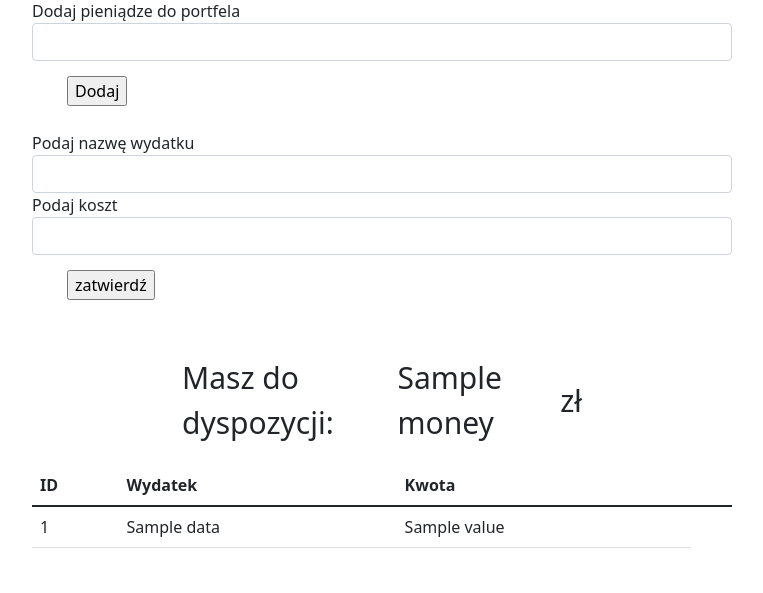
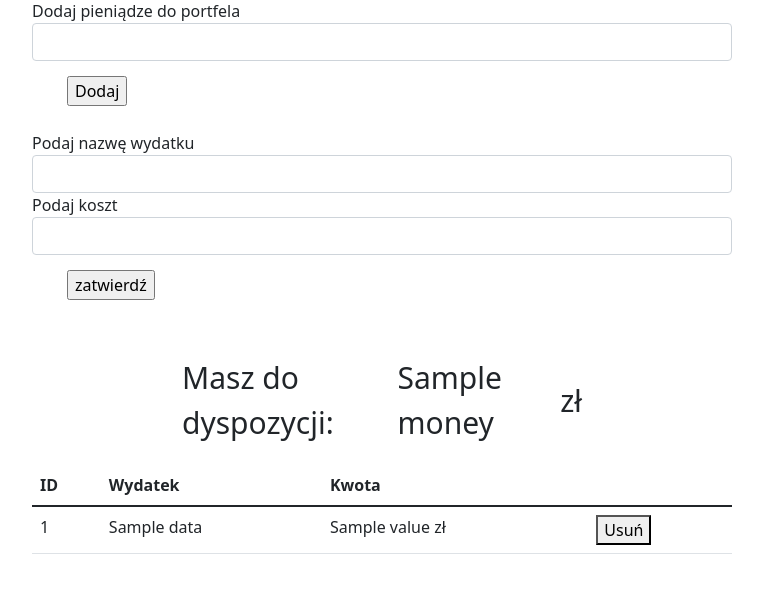
Before and after one commit to arekkopczynski/cdv-pai, a Python web app: template application/app/templates/index_base.html in a window 1280 px wide. Shown: the part 107-700 px from the top of the page, without its empty margins (258-1021 px from the left). Run offline with Jinja, Linux system fonts and the light colour scheme; the template is opened without the code that fills it: most values are stand-ins (such as "Sample title", 1, 10 or a date in 2020).

Commit message:
add dict and delete button

```diff
--- a/application/app/templates/index_base.html
+++ b/application/app/templates/index_base.html
@@ -46,28 +46,16 @@
     </thead>
     {% for data in expenditures %}
     <tr>
-      <td>{{data.id}}</td>
+      <td>{{data.id}} </td>
       <td>{{data.name}}</td>
-      <td>{{data.value}}</td>
+      <td>{{data.value}} zł</td>
+      <td>
+        <form method="post" action="{{ url_for('remove', id=data.id) }}">
+          <button type="submit">Usuń</button>
+        </form>
+      </td>
     </tr>
     {% endfor %}
-    <!-- {% for expenditure in expenditures %}
-    <tr>
-
-      {% for value in expenditure %}
-      {% if loop.index%3==0 %}
-      <td>{{value | string + " zł"}}</td>
-      {% else %}
-      <td>{{value}}</td>
-      {% endif %}
-      {% endfor %}
-      <td><a><button>x</button></a></td>
-    </tr>
-    {% endfor %} -->
-
   </table>
 </div>
-
-
-
 {% endblock %}
```
Also changed, not shown: application/app/routes.py (+3 -9 lines).
